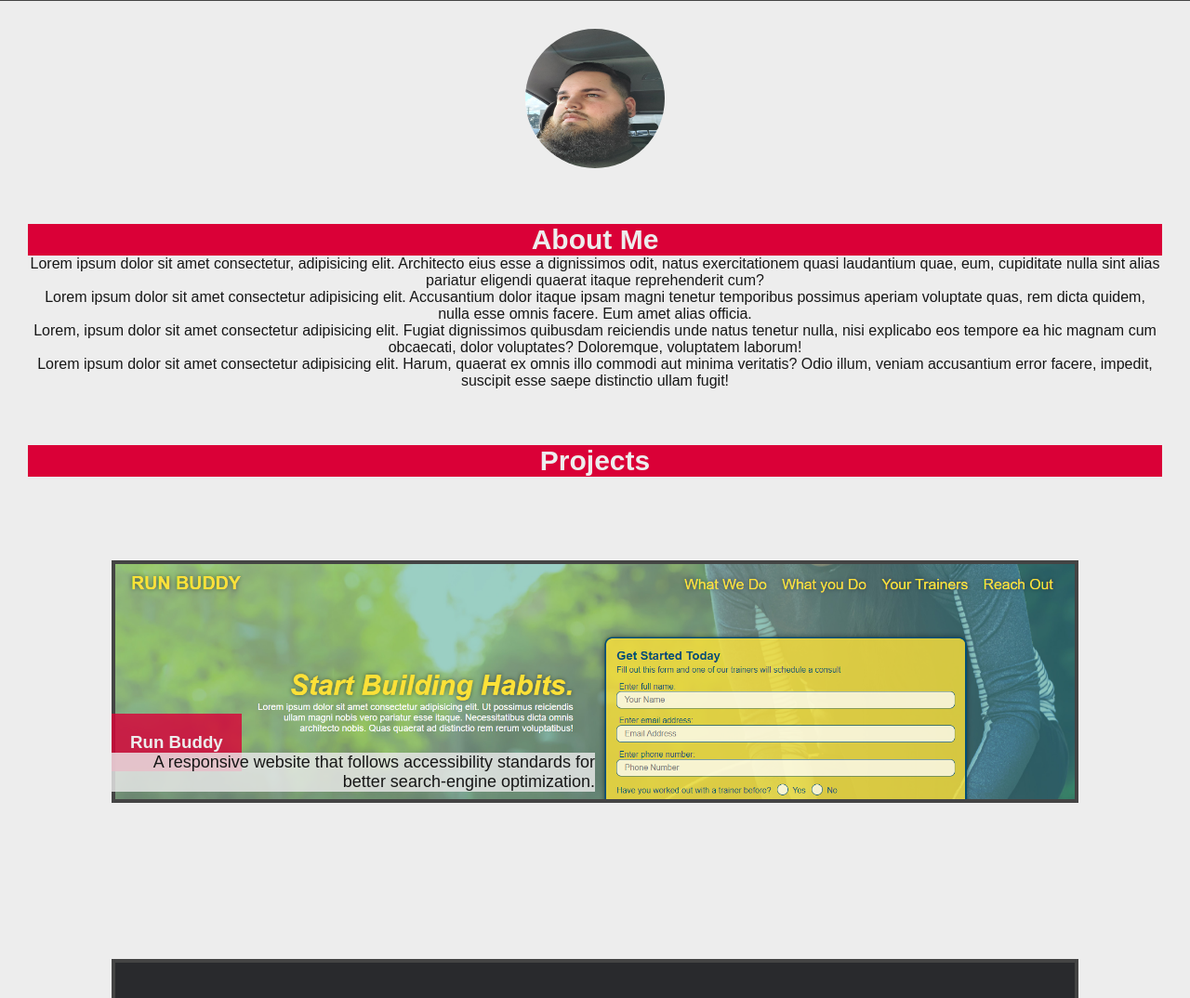
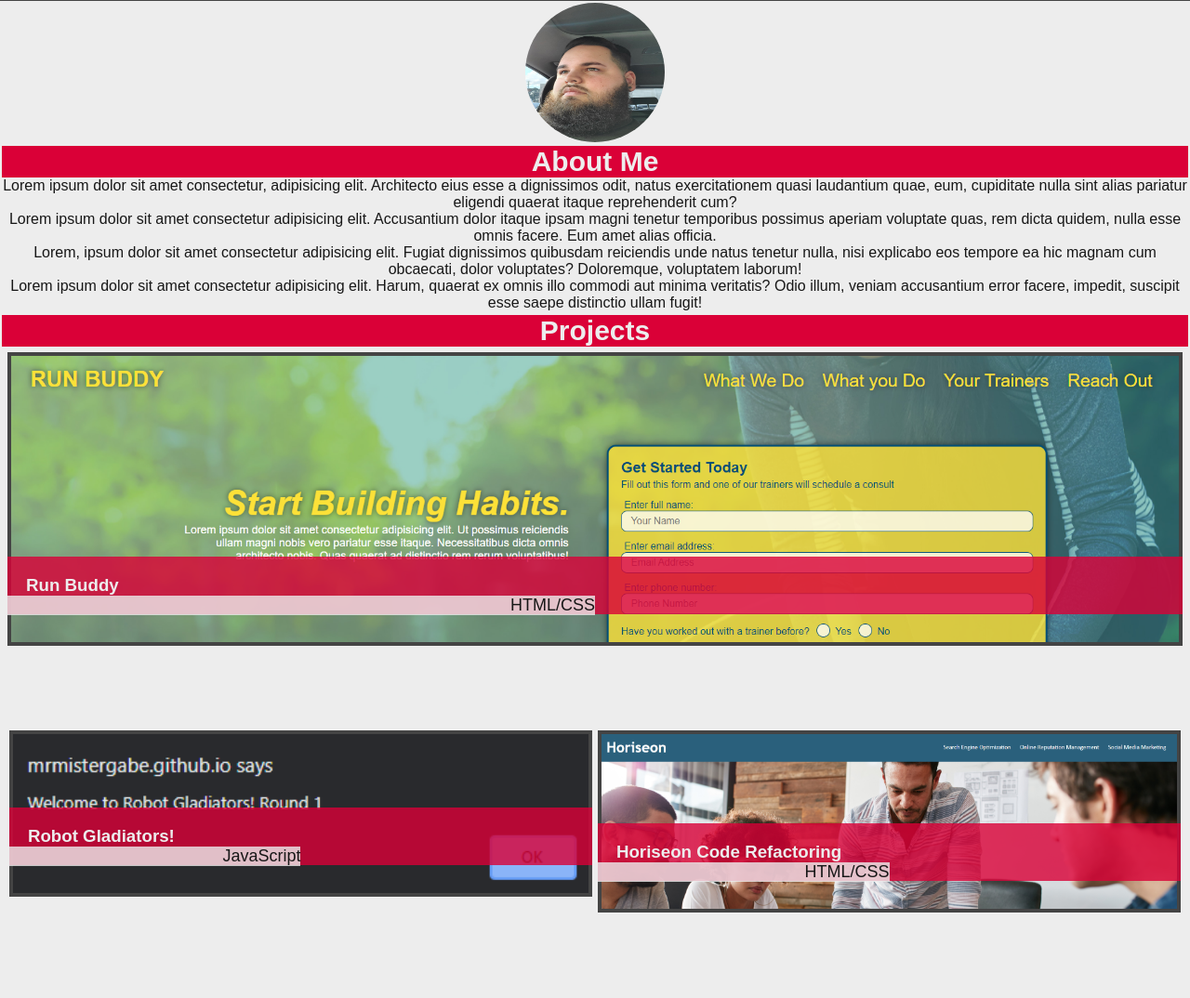
Before and after one commit to MrMisterGabe/portfolio, a plain HTML site: page index.html in a window 1280 px wide. Shown: the part 116-1190 px from the top of the page at 93% size. Drawn offline with Linux system fonts and the light colour scheme.

Commit message:
changed flex values to better display content

```diff
--- a/assets/style.css
+++ b/assets/style.css
@@ -111,7 +111,7 @@ footer a {
 }
 
 section {
-    padding: 30px;
+    padding: 2px;
 }
 
 section h2 {
@@ -168,7 +168,7 @@ section article section a img {
     margin: 0px;
     display: flex;
     flex-wrap: wrap;
-    justify-content: space-around;
+    justify-content: space-evenly;
 }
 
 .project {
@@ -176,7 +176,7 @@ section article section a img {
 }
 
 .project-name {
-    display: inline-flex;
+    display: flex;
     background-color: rgba(218, 0, 55, 0.8);
     color: var(--quaternary-color);
     padding: 20px 20px;
@@ -185,17 +185,15 @@ section article section a img {
 }
 
 .project-summary img {
-    max-width: 100%;
-    max-height: 100%;
     height: auto;
-    width: 100vw;
+    width: 49vw;
     align-self: flex-end;
 }
 
 .project-summary-main img{
-    /*max-width: 100%;*/
+    max-width: 100%;
     height: auto;
-    width: 2000px;
+    width: 100%;
     align-self: flex-start;
 }
 
--- a/index.html
+++ b/index.html
@@ -44,7 +44,7 @@
             </p>
         </section>
 
-        <section id="myprojects" class="section-border">
+        <section id="projects" class="section-border">
             <h2 class="section-title">Projects</h2>
             <section class="flex-row">
                 <section class="projects">
@@ -57,7 +57,7 @@
                             </a>
                             <h3 class="project-name">Run Buddy</h3>
                             <p class="project-text">
-                                A responsive website that follows accessibility standards for better search-engine optimization.
+                                HTML/CSS
                             </p>
                         </section>
                     </article>
@@ -71,7 +71,7 @@
                             </a>
                             <h3 class="project-name">Robot Gladiators!</h3>
                             <p class="project-text">
-                                A JavaScript based text game featuring random variables and multiple player choices.
+                                JavaScript
                             </p>
                         </section>
                     </article>
@@ -85,7 +85,7 @@
                             </a>
                             <h3 class="project-name">Horiseon Code Refactoring</h3>
                             <p class="project-text">
-                                Refactored code for search-engine optimization and to meet accessibility standards.
+                                HTML/CSS
                             </p>
                         </section>
                     </article>
```
